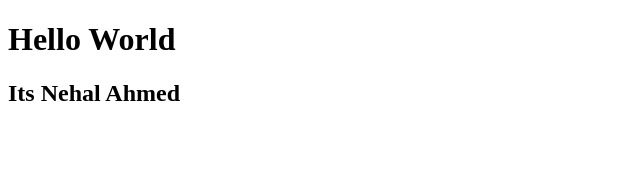
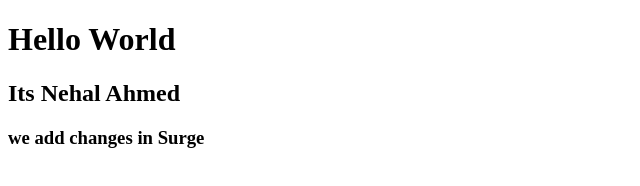
Before and after one commit to nehal2210/bootcamp2020, a plain HTML site: page index.html in a window 1280 px wide. Shown: the whole page, without its empty margins (0-640 px from the left). Drawn offline with Linux system fonts and the light colour scheme.

Commit message:
Update index.html

```diff
--- a/index.html
+++ b/index.html
@@ -9,5 +9,6 @@
 <body>
     <h1>Hello World</h1>
     <h2>Its Nehal Ahmed</h2>
+    <h3>we add changes in Surge</h3>
 </body>
 </html>
```
